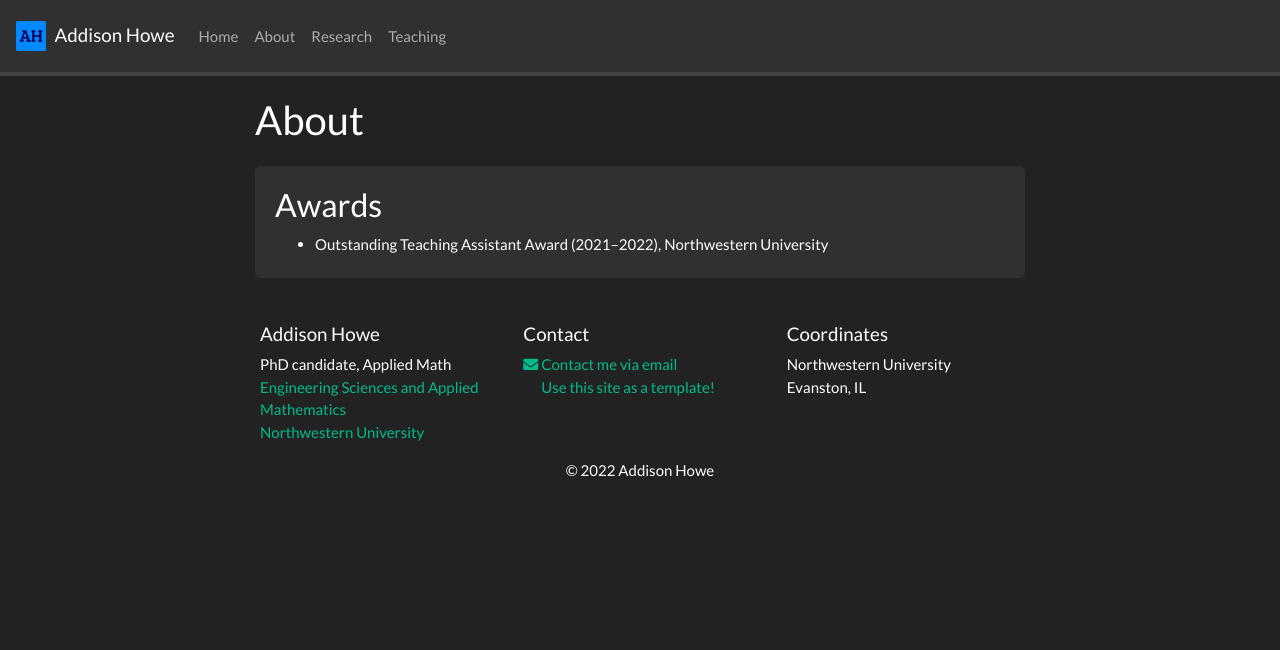
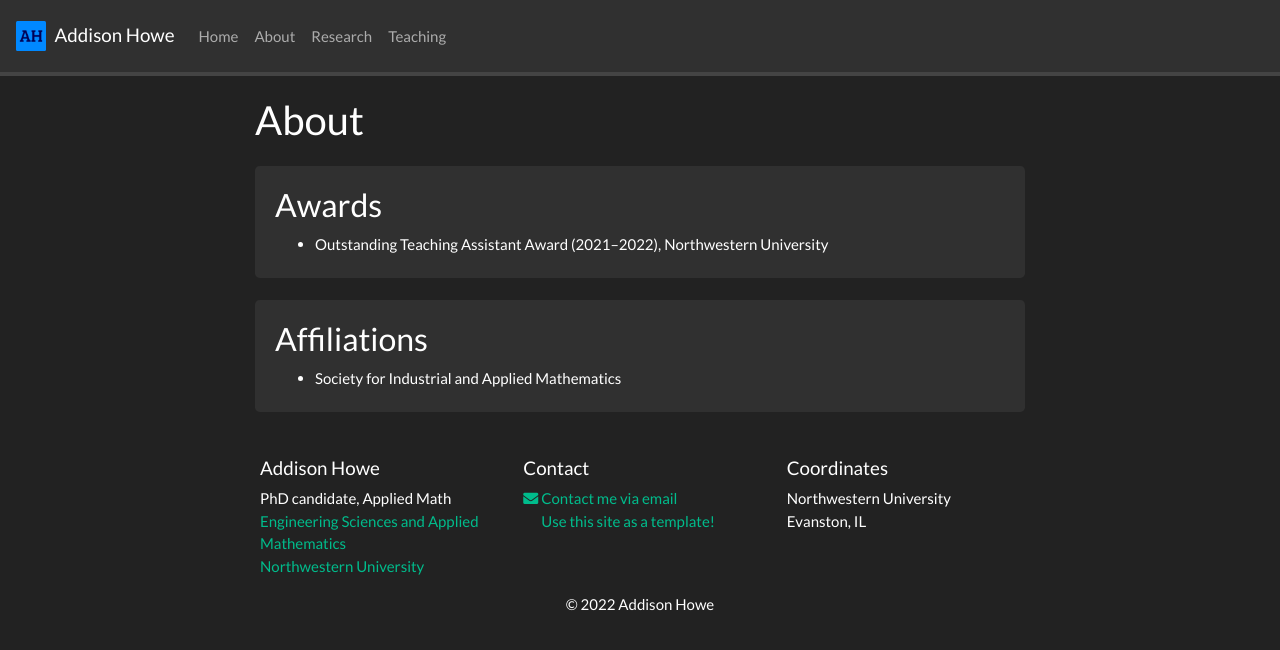
Before and after one commit to AddisonHowe/addisonhowe.github.io, a Jekyll site: the page built from _pages/about.md, in a window 1280 px wide. Shown: the top 650 px of the page. Built offline with Jekyll 4.4.1, drawn with Linux system fonts in a browser that asks for light colours; nearby versions of some CDN libraries; a style sheet for code colours, icons or effects is not loaded.

Commit message:
added affiliations

```diff
--- /dev/null
+++ b/_data/affiliations.yml
@@ -0,0 +1,2 @@
+- name: Society for Industrial and Applied Mathematics
+  date: 2021-
--- a/_pages/about.md
+++ b/_pages/about.md
@@ -10,10 +10,21 @@ permalink: /about/
 {% if site.data.awards %}
 <div class="jumbotron">
 ### Awards
-<ul>
-{% for award in site.data.awards %}
+  <ul>
+  {% for award in site.data.awards %}
   <li> {{ award.name | replace: "-","&#8211;"}} </li>
-{% endfor %}
-</ul>
+  {% endfor %}
+  </ul>
 </div>
 {% endif %}
+
+{% if site.data.affiliations %}
+<div class="jumbotron">
+### Affiliations
+  <ul>
+  {% for affiliation in site.data.affiliations %}
+  <li> {{ affiliation.name | replace: "-","&#8211;"}} </li>
+  {% endfor %}
+  </ul>
+</div>
+{% endif %}
```
